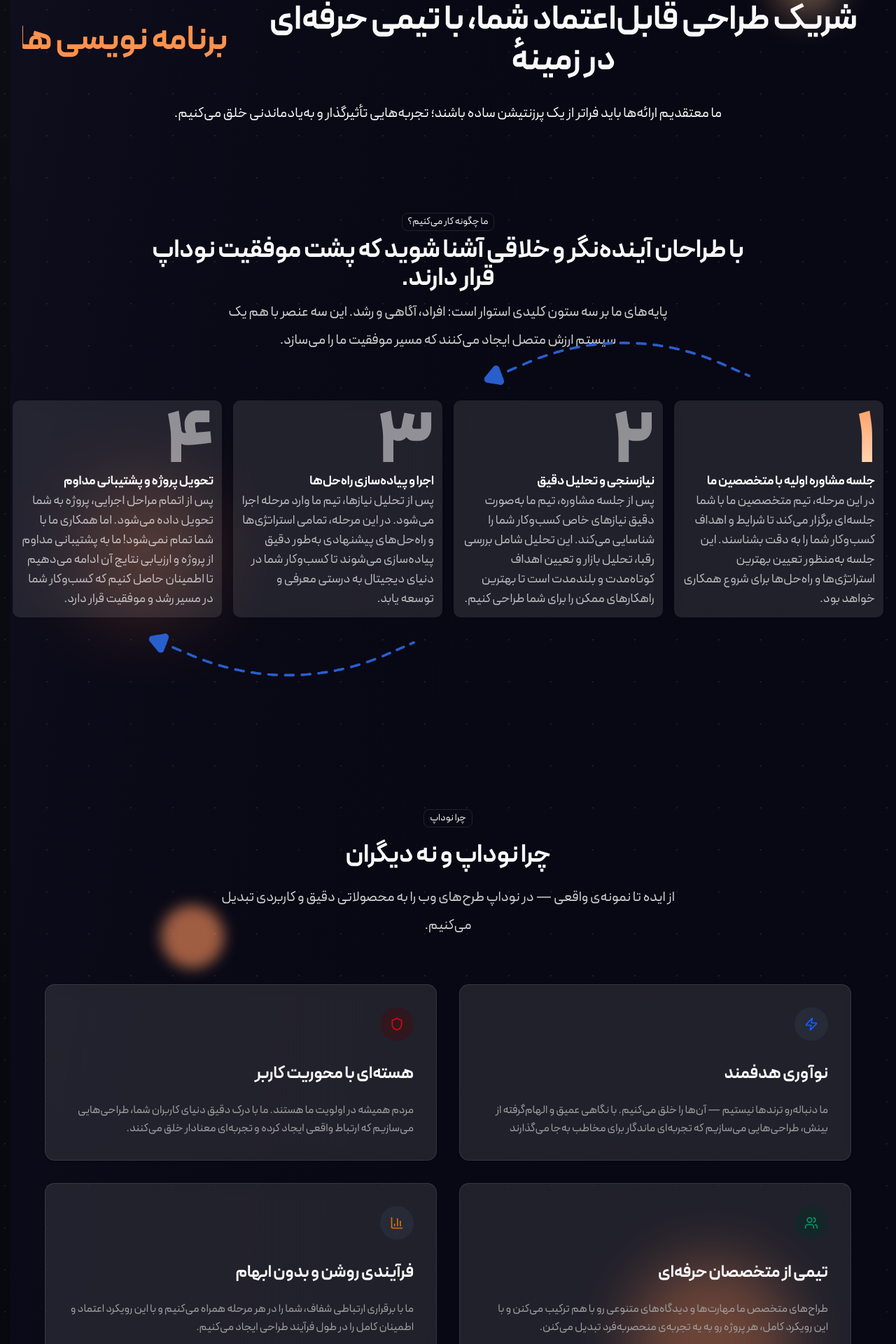
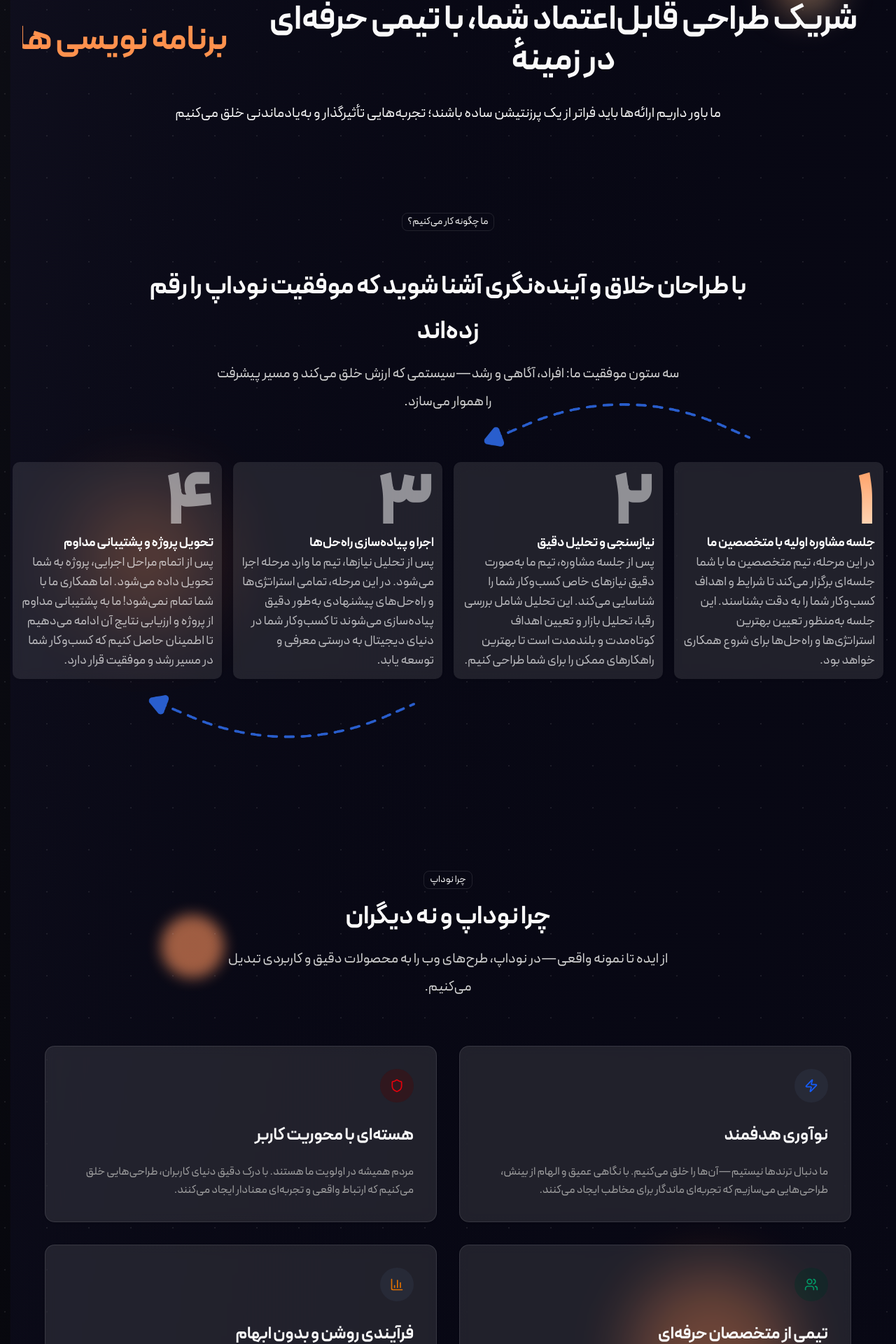
Before and after one commit to nodup-labs/nodup-landing, a Next.js app: page / in a window 1280 px wide. Shown: the part 393-2313 px from the top of the page at 70% size. Built offline with nearby package versions, Linux system fonts and the light colour scheme.

Commit message:
chnage all text

```diff
--- a/app/(app)/components/Features1.tsx
+++ b/app/(app)/components/Features1.tsx
@@ -10,8 +10,7 @@
       icon: Zap,
       title: "نوآوری هدفمند",
       description:
-        "ما دنباله‌رو ترندها نیستیم — آن‌ها را خلق می‌کنیم. با نگاهی عمیق و الهام‌گرفته از بینش، طراحی‌هایی می‌سازیم که تجربه‌ای ماندگار برای مخاطب به‌جا می‌گذارند",
-
+        "ما دنبال ترندها نیستیم—آن‌ها را خلق می‌کنیم. با نگاهی عمیق و الهام از بینش، طراحی‌هایی می‌سازیم که تجربه‌ای ماندگار برای مخاطب ایجاد می‌کنند.",
       colors: {
         bg: "bg-gray-700/30",
         icon: "text-blue-600",
@@ -26,7 +25,7 @@
       icon: Shield,
       title: "هسته‌ای با محوریت کاربر",
       description:
-        "مردم همیشه در اولویت ما هستند. ما با درک دقیق دنیای کاربران شما، طراحی‌هایی می‌سازیم که ارتباط واقعی ایجاد کرده و تجربه‌ای معنادار خلق می‌کنند.",
+        "مردم همیشه در اولویت ما هستند. با درک دقیق دنیای کاربران، طراحی‌هایی خلق می‌کنیم که ارتباط واقعی و تجربه‌ای معنادار ایجاد می‌کنند.",
       colors: {
         bg: "bg-red-100/40 dark:bg-red-950/40",
         icon: "text-red-600",
@@ -41,7 +40,7 @@
       icon: Users,
       title: "تیمی از متخصصان حرفه‌ای",
       description:
-        "طراح‌های متخصص ما مهارت‌ها و دیدگاه‌های متنوعی رو با هم ترکیب می‌کنن و با این رویکرد کامل، هر پروژه رو به یه تجربه‌ی منحصربه‌فرد تبدیل می‌کنن.",
+        "طراحان متخصص ما مهارت‌ها و دیدگاه‌های متنوع را با هم ترکیب می‌کنند تا هر پروژه به تجربه‌ای منحصربه‌فرد تبدیل شود.",
       colors: {
         bg: "bg-emerald-100/40 dark:bg-emerald-950/40",
         icon: "text-emerald-600",
@@ -56,7 +55,7 @@
       icon: BarChart3,
       title: "فرآیندی روشن و بدون ابهام",
       description:
-        "ما با برقراری ارتباطی شفاف، شما را در هر مرحله همراه می‌کنیم و با این رویکرد اعتماد و اطمینان کامل را در طول فرآیند طراحی ایجاد می‌کنیم.",
+        "ما با برقراری ارتباط شفاف، در هر مرحله همراه شما هستیم و اعتماد و اطمینان کامل را در فرآیند طراحی ایجاد می‌کنیم.",
       colors: {
         bg: "bg-gray-700/30",
         icon: "text-amber-600",
@@ -90,7 +89,6 @@
                 )}
               >
                 <CardContent className="p-0">
-                  {/* Header */}
                   <div className="flex items-start justify-between mb-8">
                     <div
                       className={cn(
@@ -107,7 +105,6 @@
                     </div>
                   </div>
 
-                  {/* Content */}
                   <h3 className="text-2xl font-bold text-foreground mb-6 group-hover:text-foreground transition-colors leading-tight">
                     {feature.title}
                   </h3>
@@ -117,7 +114,6 @@
                   </p>
                 </CardContent>
 
-                {/* Hover effect gradient border */}
                 <div
                   className={cn(
                     "absolute bottom-0 left-0 w-full h-1 bg-gradient-to-r transform scale-x-0 group-hover:scale-x-100 transition-transform duration-500 origin-left",
@@ -126,7 +122,6 @@
                   )}
                 />
 
-                {/* Subtle gradient overlay on hover */}
                 <div className="absolute inset-0 bg-gradient-to-br from-slate-50/0 to-slate-100/0 group-hover:from-slate-50/30 group-hover:to-slate-100/10 dark:from-slate-900/0 dark:to-slate-800/0 transition-all duration-500 pointer-events-none" />
               </Card>
             </motion.div>
--- a/app/(app)/components/collaboration.tsx
+++ b/app/(app)/components/collaboration.tsx
@@ -44,16 +44,15 @@
   return (
     <div id="How do we work?">
       <div className="flex flex-col items-center gap-6 md:gap-2 pb-16  md:text-left">
-        <Badge variant="outline" className="text-sm font-medium">
+        <Badge variant="outline" className="text-sm font-medium mb-10">
           ما چگونه کار می‌کنیم؟
         </Badge>
-        <p className="text-2xl md:text-4xl font-bold max-w-4xl text-center leading-16۱ ">
-          با طراحان آینده‌نگر و خلاقی آشنا شوید که پشت موفقیت نوداپ قرار دارند.
+        <p className="text-2xl md:text-4xl font-bold max-w-4xl text-center leading-16 ">
+          با طراحان خلاق و آینده‌نگری آشنا شوید که موفقیت نوداپ را رقم زده‌اند
         </p>
         <p className="text-base md:text-xl font-normal text-neutral-300  text-center max-w-2xl leading-10">
-          پایه‌های ما بر سه ستون کلیدی استوار است: افراد، آگاهی و رشد. این سه
-          عنصر با هم یک سیستم ارزش متصل ایجاد می‌کنند که مسیر موفقیت ما را
-          می‌سازد.
+          سه ستون موفقیت ما: افراد، آگاهی و رشد—سیستمی که ارزش خلق می‌کند و مسیر
+          پیشرفت را هموار می‌سازد.
         </p>
       </div>
       <div className="grid grid-cols-1 md:grid-cols-4 gap-3 relative mb-36 px-2 md:px-0">
--- a/app/(app)/components/footer1.tsx
+++ b/app/(app)/components/footer1.tsx
@@ -5,8 +5,6 @@
 import { Github, Linkedin, Mail } from "lucide-react";
 
 const Footer1 = () => {
-
-
   const socialLinks = [
     { icon: Github, href: "https://github.com/nodup-labs", label: "GitHub" },
     {
@@ -33,8 +31,8 @@
             </div>
 
             <p className="text-muted-foreground mb-6">
-              «کسب‌وکار خود را با پلتفرم قدرتمند ما دگرگون کنید. رشد سریع‌تر،
-              کارکرد هوشمندانه‌تر و پیشرفت بزرگ‌تر را تجربه کنید.»
+              "با پلتفرم قدرتمند ما، مسیر رشد کسب‌وکارتان را سریع‌تر و
+              هوشمندانه‌تر طی کنید."
             </p>
 
             <div className="flex justify-center space-x-4">
--- a/app/(app)/components/memberinfo.tsx
+++ b/app/(app)/components/memberinfo.tsx
@@ -46,13 +46,12 @@
             تیم ما
           </Badge>
           <p className="text-2xl md:text-4xl font-bold max-w-4xl text-center leading-16 ">
-            با طراحان آینده‌نگر و خلاقی آشنا شوید که پشت موفقیت نوداپ قرار
-            دارند.
+            با تیمی از طراحان خلاق و آینده‌نگر آشنا شوید که پشت موفقیت نوداپ
+            هستند
           </p>
           <p className="text-base md:text-xl font-normal text-neutral-300  text-center max-w-2xl leading-10">
-            پایه‌های ما بر سه ستون کلیدی استوار است: افراد، آگاهی و رشد. این سه
-            عنصر با هم یک سیستم ارزش متصل ایجاد می‌کنند که مسیر موفقیت ما را
-            می‌سازد.
+            سه ستون موفقیت ما: افراد، آگاهی و رشد—سیستمی که ارزش خلق می‌کند و
+            مسیر پیشرفت را هموار می‌سازد.
           </p>
         </div>
         <motion.div
--- a/app/(app)/components/whychoseus.tsx
+++ b/app/(app)/components/whychoseus.tsx
@@ -12,7 +12,7 @@
           چرا نوداپ و نه دیگران
         </p>
         <p className="text-base md:text-xl font-normal text-neutral-300  text-center max-w-2xl leading-10">
-          از ایده تا نمونه‌ی واقعی — در نوداپ طرح‌های وب را به محصولاتی دقیق و
+          از ایده تا نمونه واقعی—در نوداپ، طرح‌های وب را به محصولات دقیق و
           کاربردی تبدیل می‌کنیم.
         </p>
       </div>
--- a/app/(app)/page.tsx
+++ b/app/(app)/page.tsx
@@ -22,7 +22,8 @@
       <div className="container mx-auto px-4 flex flex-col gap-32">
         <div className="flex flex-wrap justify-center items-center gap-3">
           <p className="text-sm md:text-base font-medium">
-            آژانس طراحی رابط و تجربه کاربری و وب برای
+            تیم طراحی رابط و تجربه کاربری و وب، خلق تجربه‌های دیجیتال
+            منحصربه‌فرد برای کسب‌وکار شما.
           </p>
           <Badge
             variant={"outline"}
@@ -37,12 +38,10 @@
 
         <div className="text-center mt-12 md:mt-20 mx-auto relative z-30 px-4">
           <p className="flex flex-col md:flex-row items-center gap-1 justify-center text-xl md:text-2xl lg:text-5xl font-bold mb-8 leading-[1.2]">
-            {/* جمله ثابت */}
             <span className="">
               شریک طراحی قابل‌اعتماد شما، با تیمی حرفه‌ای در زمینهٔ
             </span>
 
-            {/* کلمات چرخان */}
             <WordRotate
               words={rotatingWords}
               className="r text-[#ff914d] ] bg-clip-text  w-full md:w-[365px] max-w-[365px]"
@@ -50,8 +49,8 @@
           </p>
 
           <p className="text-base md:text-xl font-normal text-center mt-4 ]">
-            ما معتقدیم ارائه‌ها باید فراتر از یک پرزنتیشن ساده باشند؛ تجربه‌هایی
-            تأثیرگذار و به‌یادماندنی خلق می‌کنیم.
+            ما باور داریم ارائه‌ها باید فراتر از یک پرزنتیشن ساده باشند؛
+            تجربه‌هایی تأثیرگذار و به‌یادماندنی خلق می‌کنیم
           </p>
         </div>
 
```
Also changed, not shown: app/(app)/components/Contact1.tsx (+5 -5 lines), app/(app)/components/FAQ1.tsx (+14 -14 lines).
